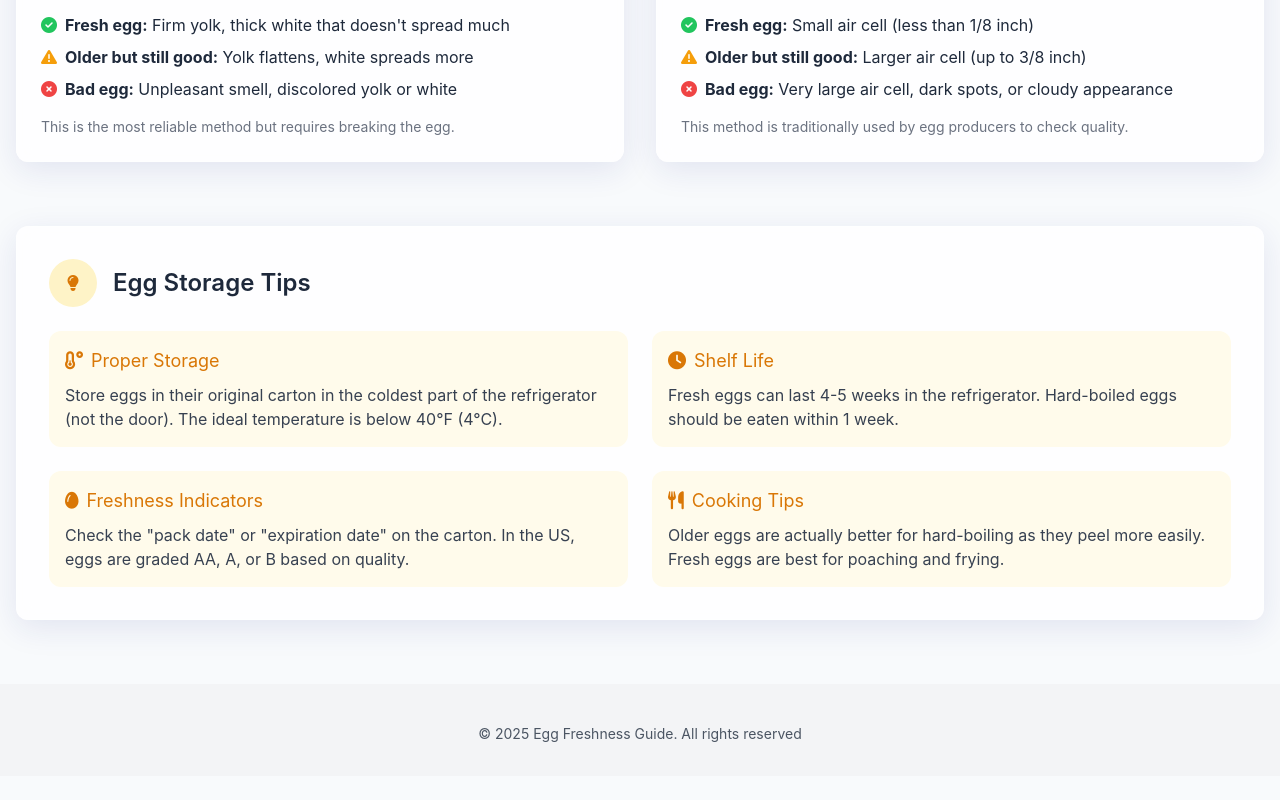
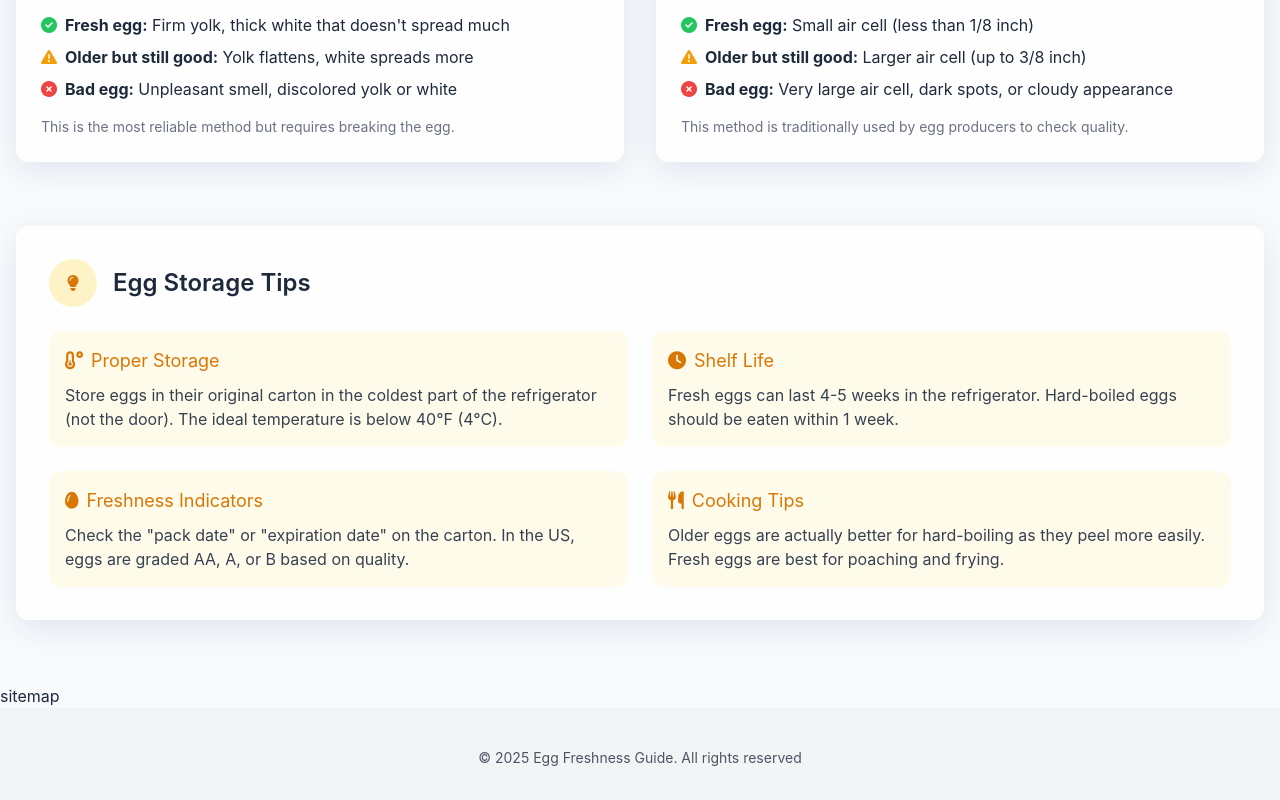
Before and after one commit to xiaofei0195/how-to-tell-if-eggs-are-bad, a plain HTML site: page index.html in a window 1280 px wide. Shown: the part 1456-2256 px from the top of the page. Before the commit the page ends 2232 px from the top, so only its background shows below. Drawn offline with nearby package versions, Linux system fonts and the light colour scheme.

Commit message:
Update index.html

```diff
--- a/index.html
+++ b/index.html
@@ -231,7 +231,7 @@
             </div>
         </section>
     </main>
-
+    <a href="/sitemap.xml">sitemap</a>
     <!-- Footer -->
     <footer class="bg-gray-100 py-8">
         <div class="container mx-auto px-4 text-center text-gray-600">
```
